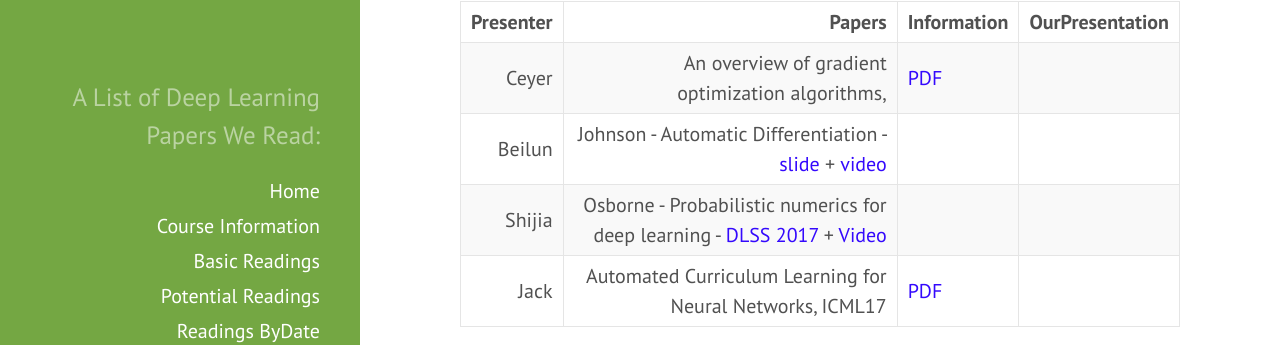
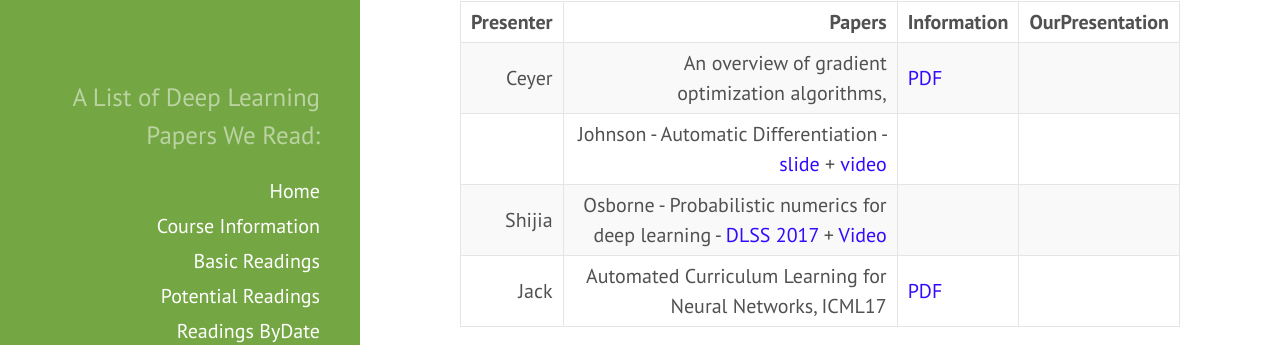
Before and after one commit to QData/deep2Read, a Jekyll site: the page built from _posts/2017-10-31-.md, in a window 1280 px wide. Shown: the part 229-574 px from the top of the page. Built offline with Jekyll 4.4.1, drawn with Linux system fonts in a browser that asks for light colours.

Commit message:
reschedule the review of a few papers

```diff
--- a/_posts/2017-10-31-.md
+++ b/_posts/2017-10-31-.md
@@ -10,6 +10,6 @@ tags:
 | Presenter | Papers | Information| OurPresentation |
 | -----: | ----------: | :----- | :----- |
 | Ceyer | An overview of gradient optimization algorithms,  | [PDF](https://arxiv.org/abs/1609.04747) |
-| Beilun |  Johnson - Automatic Differentiation - [slide](https://drive.google.com/file/d/0B6NHiPcsmak1ckYxR2hmRGdzdFk/view) + [video](http://videolectures.net/deeplearning2017_johnson_automatic_differentiation/) |
+|  |  Johnson - Automatic Differentiation - [slide](https://drive.google.com/file/d/0B6NHiPcsmak1ckYxR2hmRGdzdFk/view) + [video](http://videolectures.net/deeplearning2017_johnson_automatic_differentiation/) |
 | Shijia | Osborne - Probabilistic numerics for deep learning - [DLSS 2017](https://drive.google.com/file/d/0B2A1tnmq5zQdWHBYOFctNi1KdVU/view) + [Video](http://videolectures.net/deeplearning2017_osborne_probabilistic_numerics/) |
 | Jack | Automated Curriculum Learning for Neural Networks, ICML17 | [PDF](https://arxiv.org/abs/1704.03003) |
```
Also changed, not shown: _posts/2017-10-17-.md (+0 -1 lines), _posts/2017-11-07-.md (+1 -1 lines), _posts/2017-11-16-.md (+1 -0 lines).
